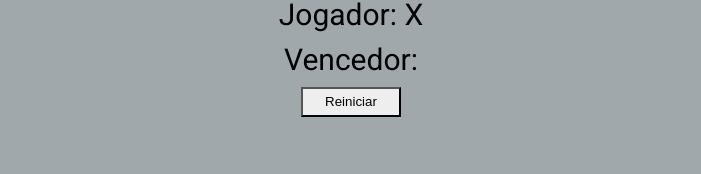
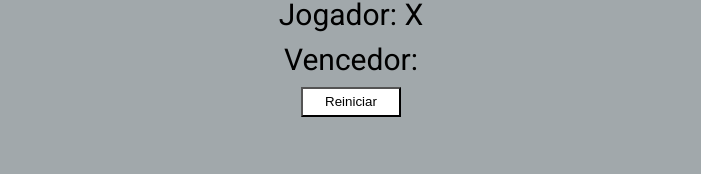
Before and after one commit to kaon15/jogo-da-velha, a plain HTML site: page index.html in a window 1280 px wide. Shown: the part 577-751 px from the top of the page, without its empty margins (289-990 px from the left). Drawn offline with Linux system fonts and the light colour scheme.

Commit message:
Update style.css

```diff
--- a/src/styles/style.css
+++ b/src/styles/style.css
@@ -27,7 +27,7 @@ button {
 margin-top: 10px;
 width: 100px;
 height: 30px;
-background: #eee;
+background: #FFF;
 
 cursor: pointer;
 }
```
